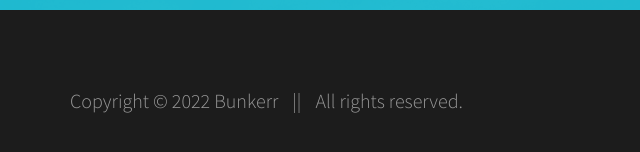
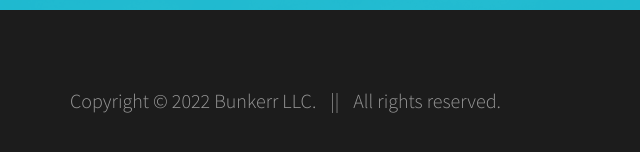
Before and after one commit to DrPraze/safebunkerr.github.io, a plain HTML site: page index.html in a window 1280 px wide. Shown: the part 4458-4610 px from the top of the page, 0-640 px from the left. Drawn offline with nearby package versions, Linux system fonts and the light colour scheme; files whose address does not match are found by name.

Commit message:
Create index.html

```diff
--- a/index.html
+++ b/index.html
@@ -377,7 +377,7 @@
 
                <div class="col-md-8 col-sm-6">
                     <div class="wow fadeInUp footer-copyright" data-wow-delay="0.4s">
-                         <p>Copyright &copy; 2022 Bunkerr
+                         <p>Copyright &copy; 2022 Bunkerr LLC.
                          <span>||</span>
                          All rights reserved.
                          <!-- Design: <a href="https://plus.google.com/+templatemo" title="free css templates" target="_blank">Templatemo</a> --></p>
```
